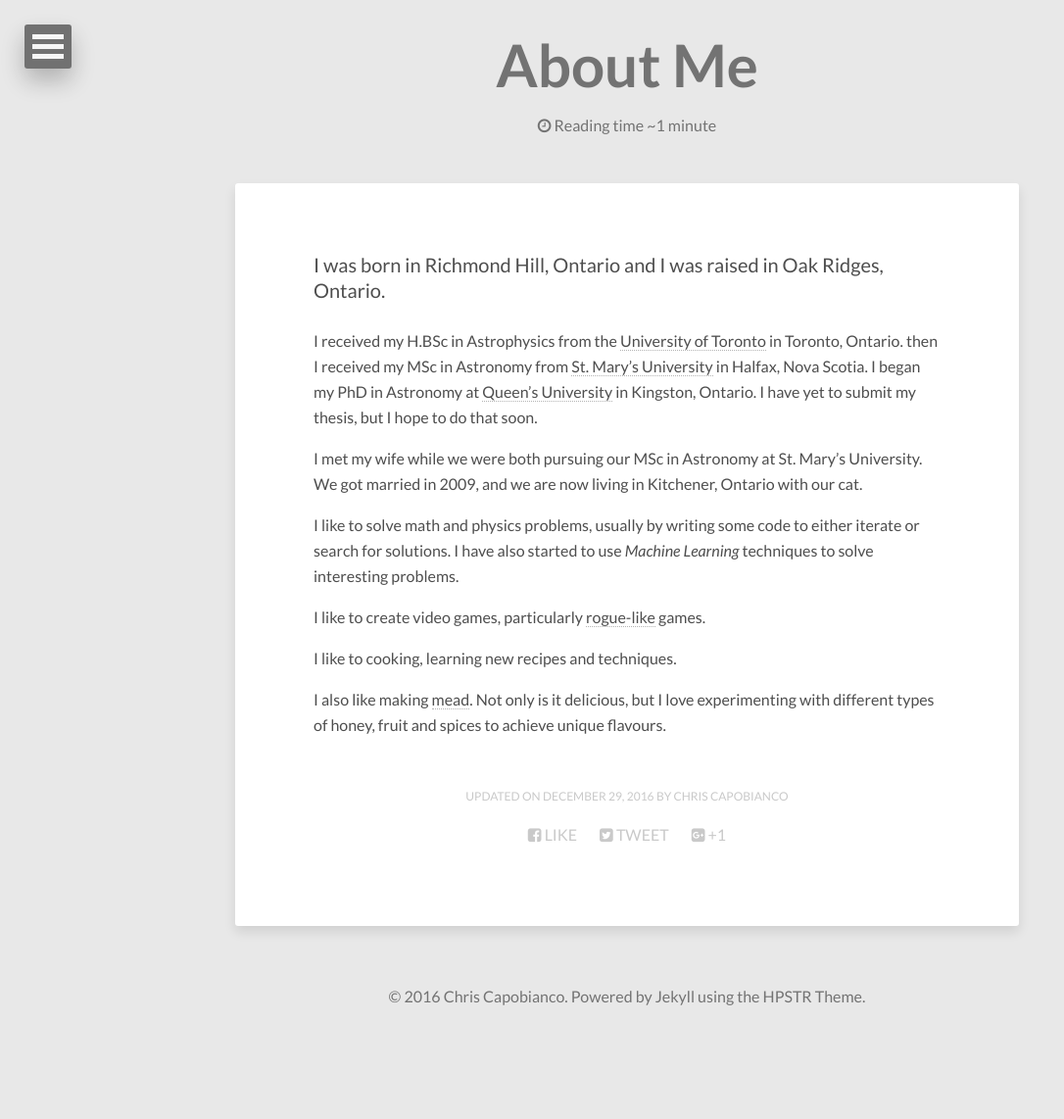
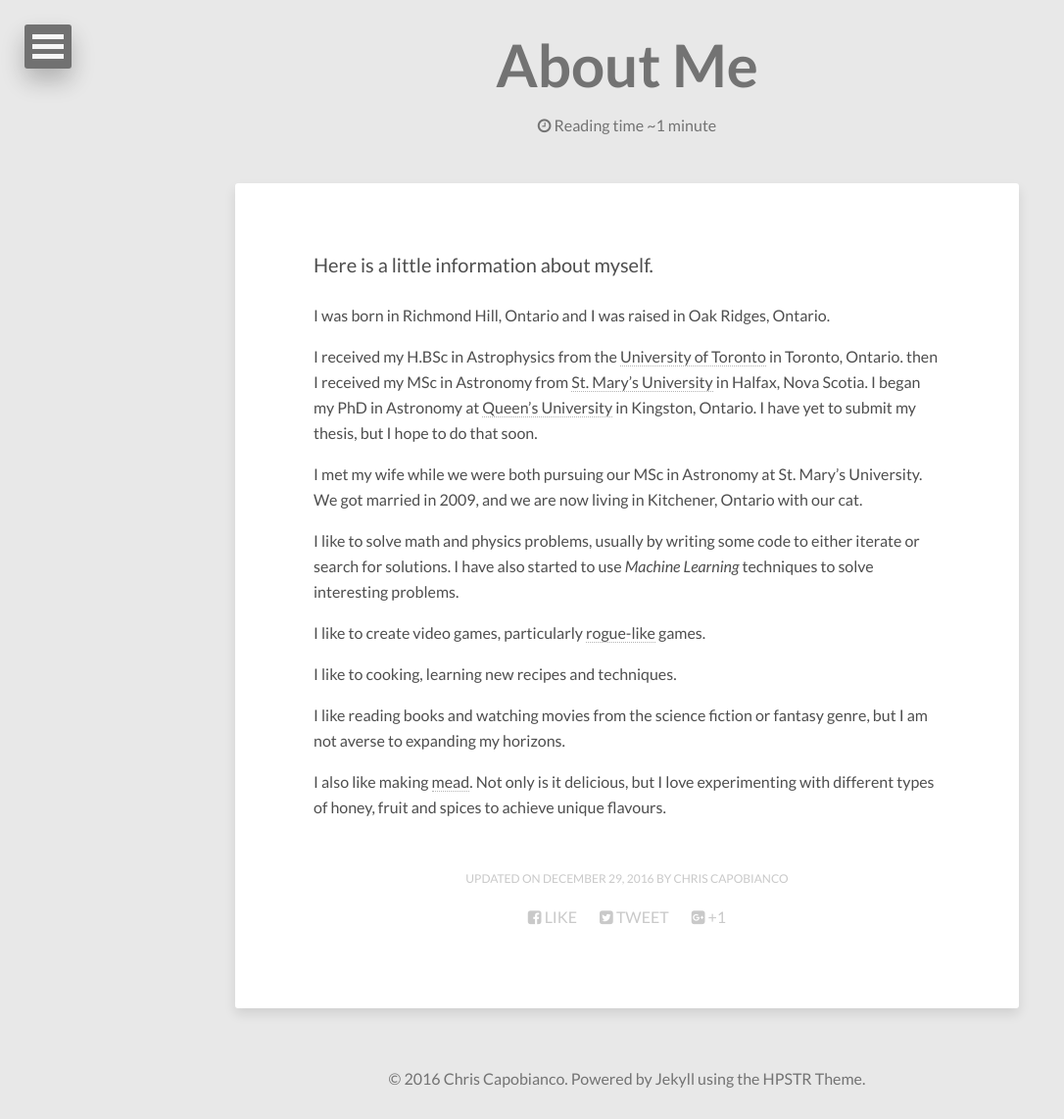
Before and after one commit to ccapo/infinitedimensionalspace.github.io, a Jekyll site: the page built from about/index.md, in a window 1280 px wide. Shown: the whole page at 98% size, without its empty margins (0-1086 px from the left). Built offline with Jekyll 4.4.1, drawn with Linux system fonts in a browser that asks for light colours; nearby versions of some CDN libraries; before the commit the page ends 1058 px from its top, so only the background shows below that.

Commit message:
Update index.md

```diff
--- a/about/index.md
+++ b/about/index.md
@@ -4,6 +4,8 @@ title: About Me
 comments: false
 modified: 2016-12-29
 ---
+
+Here is a little information about myself.
 
 I was born in Richmond Hill, Ontario and I was raised in Oak Ridges, Ontario.
 
@@ -17,4 +19,6 @@ I like to create video games, particularly [rogue-like](https://en.wikipedia.org
 
 I like to cooking, learning new recipes and techniques.
 
+I like reading books and watching movies from the science fiction or fantasy genre, but I am not averse to expanding my horizons.
+
 I also like making [mead](https://en.wikipedia.org/wiki/Mead). Not only is it delicious, but I love experimenting with different types of honey, fruit and spices to achieve unique flavours.
```
